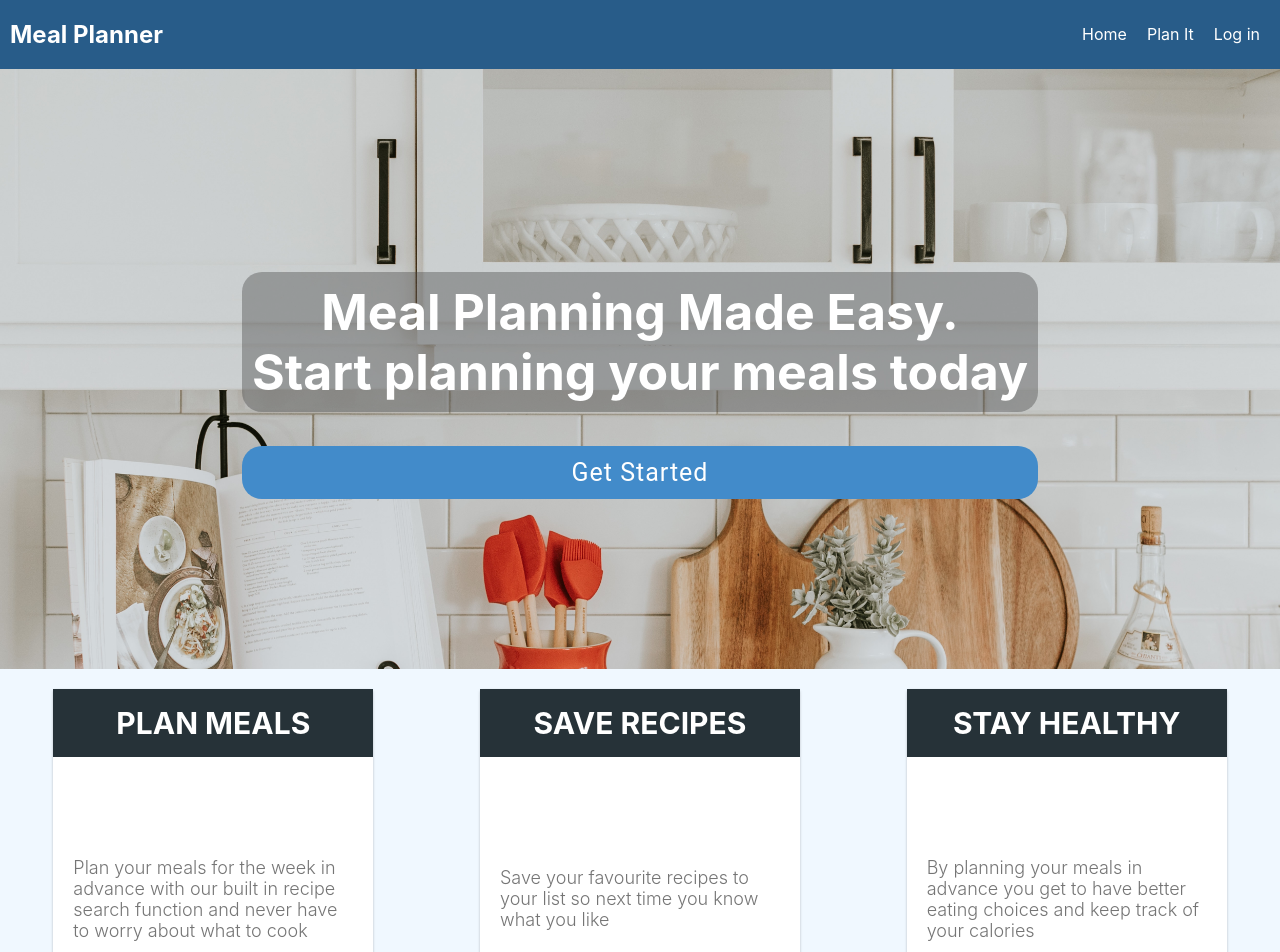
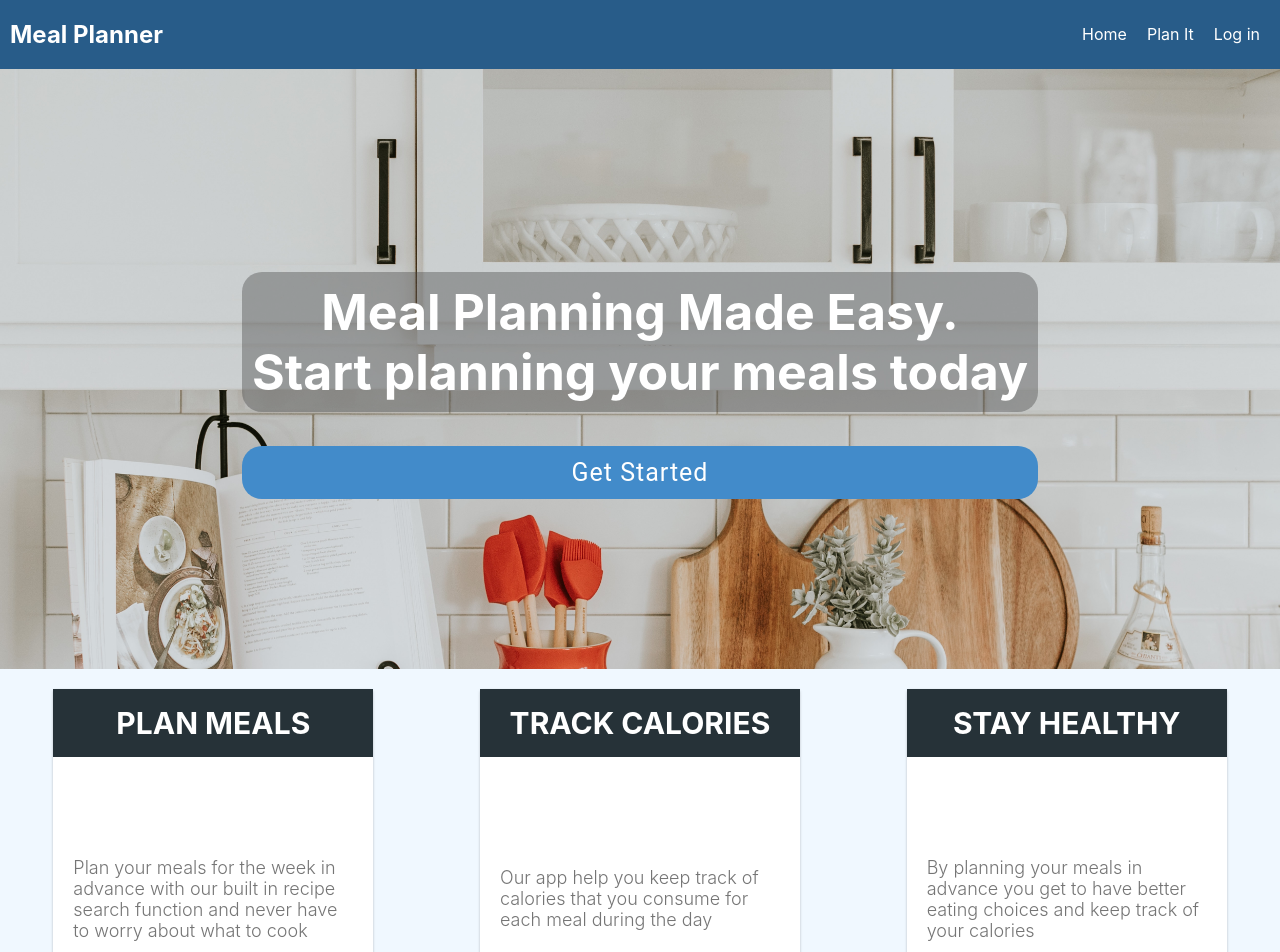
Before and after one commit to muzhaqi16/meal-planner-react, a React (Create React App) app: page / in a window 1280 px wide. Shown: the top 952 px of the page. Built offline with nearby package versions, Linux system fonts and the light colour scheme; the HTML template or start-up script is replaced by a standard one.

Commit message:
remove message for save recipes

```diff
--- a/src/routes/LandingPage/LandingPage.js
+++ b/src/routes/LandingPage/LandingPage.js
@@ -28,10 +28,10 @@ export default class LandingPage extends React.Component {
                     </article>
                     <article>
                         <header>
-                            <h3>Save Recipes</h3>
+                            <h3>Track Calories</h3>
                         </header>
                         <p>
-                            Save your favourite recipes to your list so next time you know what you like
+                            Our app help you keep track of calories that you consume for each meal during the day
                     </p>
                         <footer>
                             <a href="/planner"><Button text="Look it up" /></a>
```
